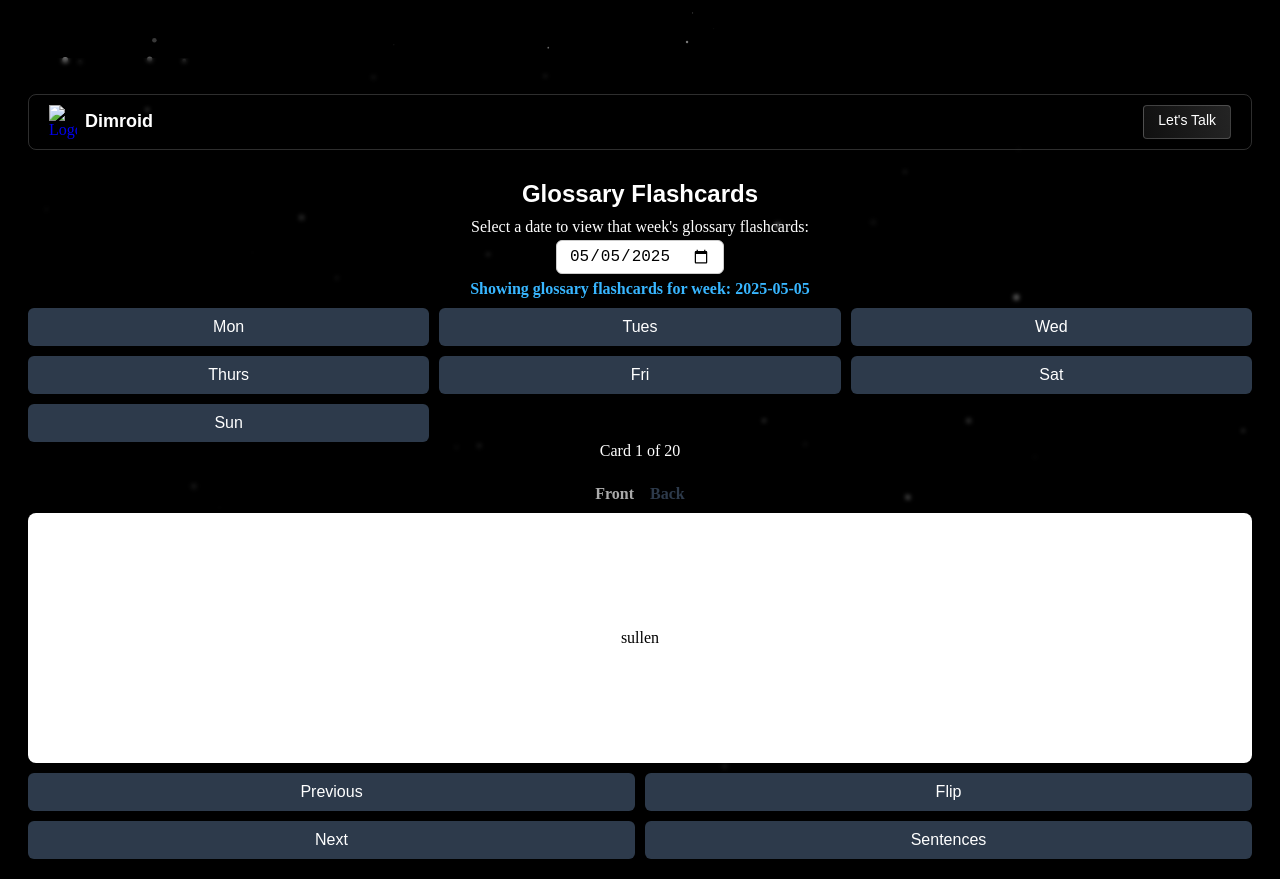
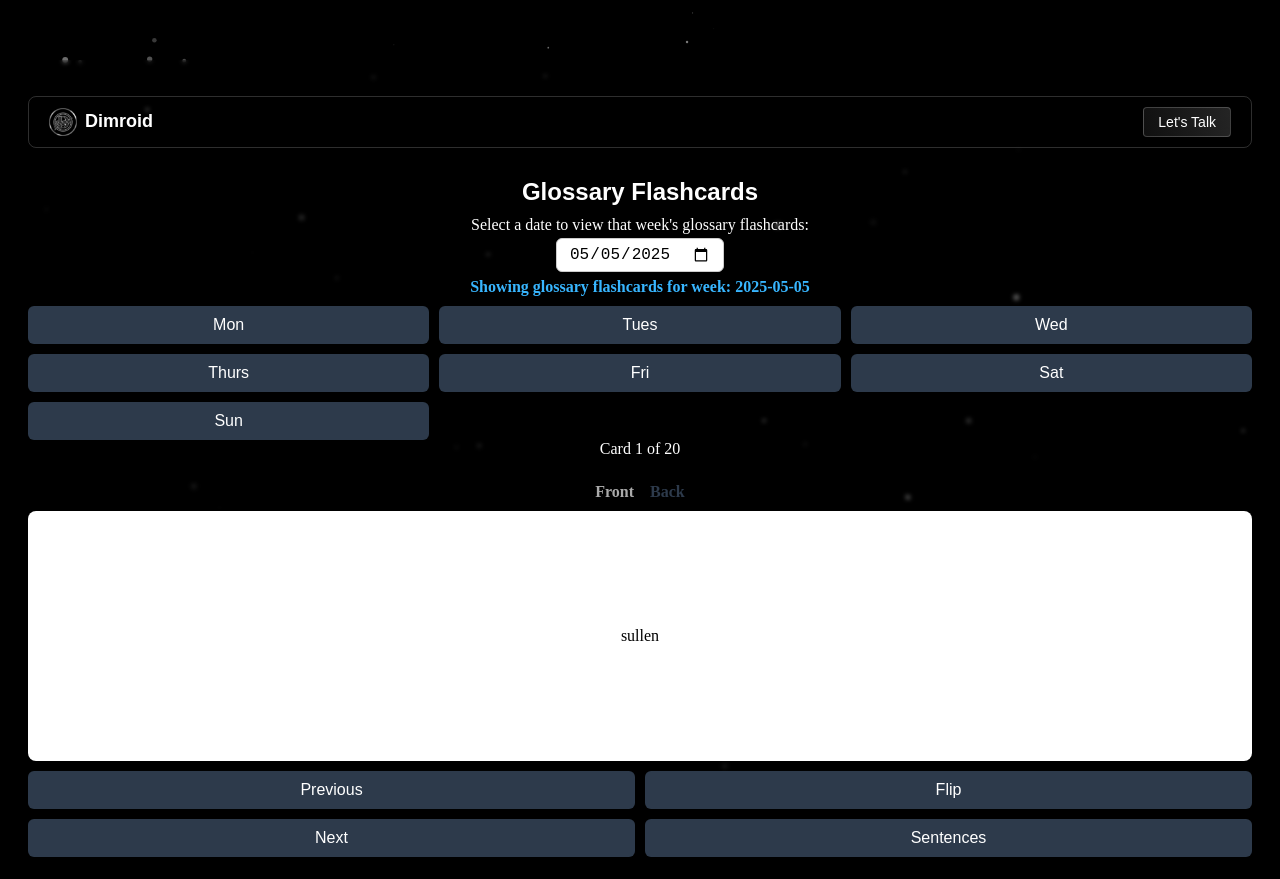
Before and after one commit to Dimeji-G/Glossary-Words, a plain HTML site: page index.htm in a window 1280 px wide. Drawn offline with nearby package versions, Linux system fonts and the light colour scheme.

Commit message:
Version 2 Upgrade

```diff
--- a/index.htm
+++ b/index.htm
@@ -14,7 +14,7 @@
                 <div class="main-container">
                     <nav class="navbar">
                         <a href="https://dimroid.engineer" rel="noopener" class="navbar-logo" target="_blank" rel="noopener">
-                            <img src="../Images/Dimroid_black_and_white.png" alt="Logo"
+                            <img src="./Dimroid_black_and_white.png" alt="Logo"
                                 class="navbar-logo-img">
                             <span class="navbar-logo-text">Dimroid</span>
                         </a>
```
Also changed, not shown: Dimroid_black_and_white.png (added).
